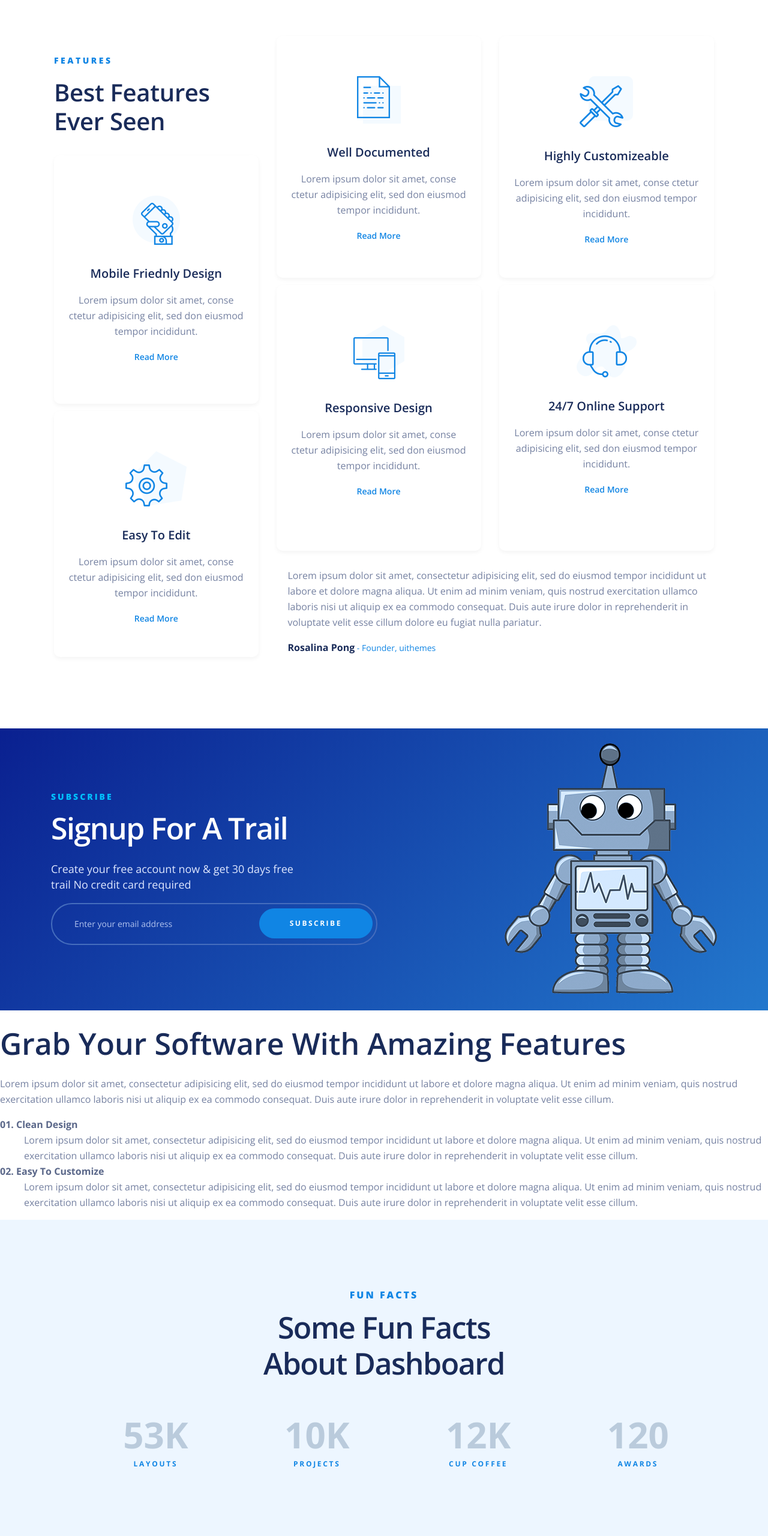
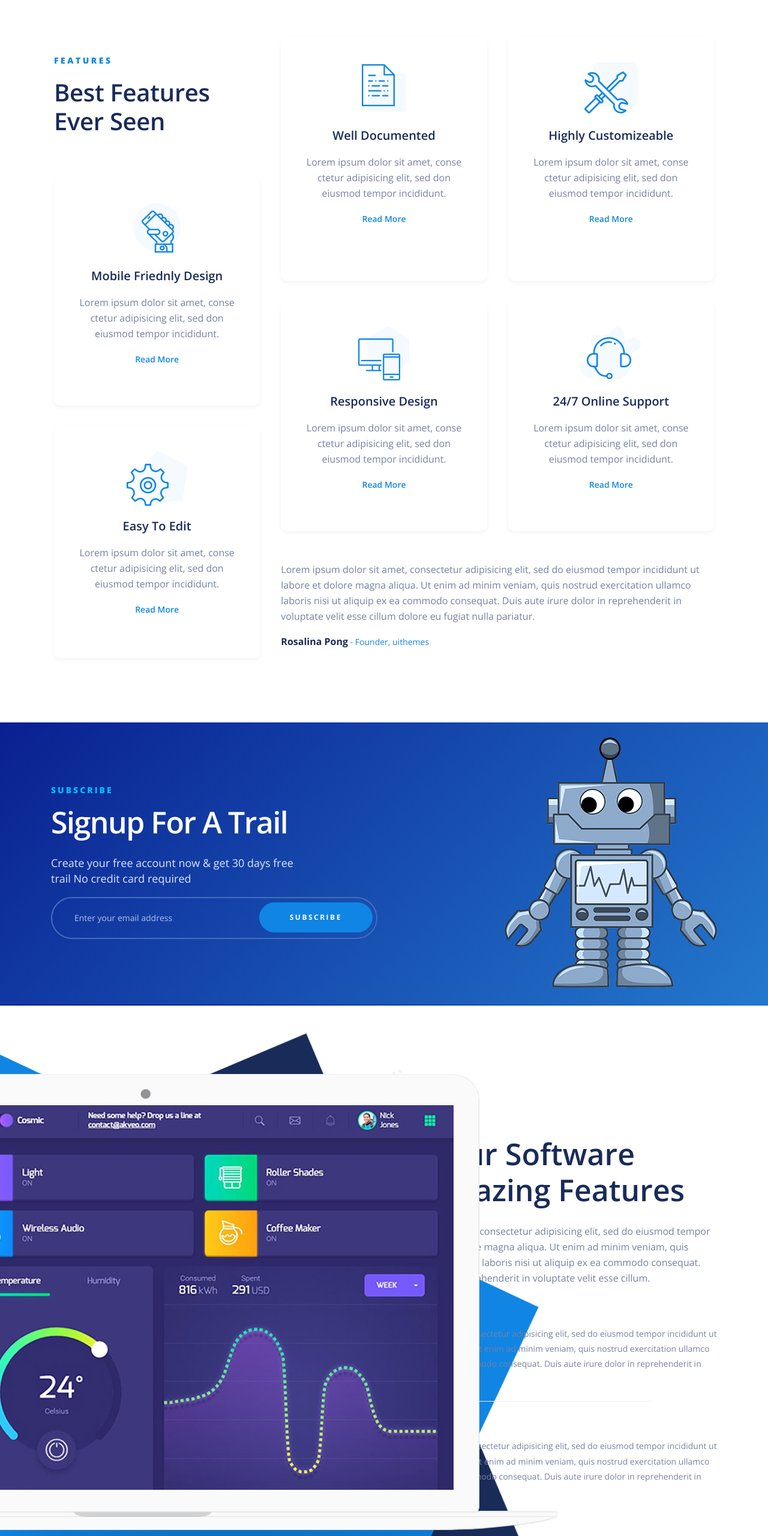
Before and after one commit to liamina027/Limpon, a plain HTML site: page index.html in a window 1280 px wide. Shown: the part 1306-3866 px from the top of the page at 60% size. Drawn offline with nearby package versions, Linux system fonts and the light colour scheme.

Commit message:
html, css

```diff
--- a/css/style.css
+++ b/css/style.css
@@ -77,6 +77,12 @@ h1 {
     margin: 0;
     margin-bottom: 25px;
 }
+.page-software .title-h2 {
+    max-width: 599px;
+    margin-top: 12px;
+    margin-bottom: 26px;
+    line-height: 60px;
+}
 
 .wrap {
     max-width: 1110px;
@@ -94,6 +100,7 @@ h1 {
     border: 1px solid #1085e4;
     border-radius: 30px;
     padding: 20px 40px;
+    transition: 0.3s;
 }
 .btn-primary:hover {
     color: #1085e4;
@@ -115,6 +122,7 @@ h1 {
     border: 1px solid #cbdbe8;
     border-radius: 30px;
     padding: 20px 40px;
+    transition: 0.3s;
 }
 .btn-secondary:hover {
     background-color: #fff;
@@ -123,6 +131,7 @@ h1 {
     font-weight: 400;
     padding: 22px 56px;
     letter-spacing: 1.7px;
+    transition: 0.3s;
 }
 .btn-info {
     font-size: 12px;
@@ -134,6 +143,7 @@ h1 {
     border: 1px solid #dce1e5;
     border-radius: 30px;
     padding: 20px 40px;
+    transition: 0.3s;
 }
 .btn-info:hover {
     color: #fff;
@@ -173,7 +183,7 @@ h1 {
 .btn-group a + a {
     margin-left: 15px;
 }
-.screen-img {
+.page-header .screen-img {
     display: block;
     background: url("../img/header-screen.png") no-repeat;
     width: 895px;
@@ -229,7 +239,8 @@ h1 {
         "e h h";
     max-width: 1100px;
     margin: 0 auto;
-    align-content: space-between;
+    grid-gap: 35px;
+    grid-template-columns: repeat(3,1fr);
 }
 .grid-title {
     grid-area: a;
@@ -254,18 +265,12 @@ h1 {
 }
 .grid-text {
     grid-area: h;
-    margin-left: 49px;
 }
 .grid-item {
     text-align: center;
     box-shadow: 0 3px 7px #f4f4f4;
     border-radius: 10px;
-    margin-bottom: 12px;
-    margin-left: 30px;
-    padding: 67px 21px 51px;
-}
-.grid-item-1, .grid-item-4 {
-    margin-left: 0;
+    padding: 40px 29px 64px;
 }
 .grid-item h3 {
     font-size: 20px;
@@ -289,39 +294,35 @@ h1 {
     color: #1085e4;
 }
 .grid-icon {
+    display: block;
+    margin: 0 auto 21px;
+    height: 92px;
+    background-position: center;
     background-repeat: no-repeat;
-    display: block;
-    margin: 0 auto 35px;
 }
 .grid-icon-1 {
-    background: url("../img/grid-icon-1.png");
-    width: 79px;
-    height: 82px;
+    background-image: url("../img/grid-icon-1.png");
+    background-size: 79px 82px;
 }
 .grid-icon-2 {
-    background: url("../img/grid-icon-2.png");
-    width: 73px;
-    height: 79px;
+    background-image: url("../img/grid-icon-2.png");
+    background-size: 73px 79px;
 }
 .grid-icon-3 {
-    background: url("../img/grid-icon-3.png");
-    width: 89px;
-    height: 85px;
+    background-image: url("../img/grid-icon-3.png");
+    background-size: 89px 85px;
 }
 .grid-icon-4 {
-    background: url("../img/grid-icon-4.png");
-    width: 102px;
-    height: 92px;
+    background-image: url("../img/grid-icon-4.png");
+    background-size: 102px 92px;
 }
 .grid-icon-5 {
-    background: url("../img/grid-icon-5.png");
-    width: 85px;
-    height: 90px;
+    background-image: url("../img/grid-icon-5.png");
+    background-size: 85px 90px;
 }
 .grid-icon-6 {
-    background: url("../img/grid-icon-6.png");
-    width: 100px;
-    height: 87px;
+    background-image: url("../img/grid-icon-6.png");
+    background-size: 100px 87px;
 }
 
 /*PAGE-SUBSCRIBE*/
@@ -361,10 +362,64 @@ h1 {
 .box-subscribe-user input:-ms-input-placeholder      {color:#b1c3ee;}
 
 /*PAGE-SOFTWARE*/
-.page-software dt {
-    font-size: 16px;
+.page-software-flex {
+    display: flex;
+    justify-content: flex-end;
+}
+.page-software-flex>div {
+    flex-basis: 55%;
+}
+.page-software-icon {
+    display: block;
+    background-image: url("../img/icon.png");
+    background-repeat: no-repeat;
+    background-position: -28px 0;
+    width: 116px;
+    height: 98px;
+}
+.page-software-list {
+    margin-top: 31px;
+    height: 323px;
+    overflow: hidden;
+    overflow-y: scroll;
+}
+.page-software-list dt {
     font-weight: 700;
     color: #5a6789;
+    margin-bottom: 10px;
+}
+.page-software-list dd {
+    margin-left: 0;
+    margin-bottom: 25px;
+    font-size: 14px;
+    line-height: 1.8;
+}
+.page-software .screen-img {
+    display: block;
+    background: url("../img/software-screen.png") no-repeat;
+    width: 931px;
+    height: 810px;
+    position: absolute;
+    left: 0;
+    top: 116px;
+}
+.page-software-list::-webkit-scrollbar {
+    background-color: #f3f6ff;
+    border-radius: 10px;
+    width: 5px;
+}
+.page-software-list::-webkit-scrollbar-thumb {
+    background-color: #1085e4;
+    height: 20px;
+    border-radius: 10px;
+}
+.page-software hr {
+    max-width: 500px;
+    margin-bottom: 25px;
+    margin-left: 0;
+    background-color: #f2f2f2;
+    border: none;
+    height: 1px;
 }
 
 /*PAGE-STAT*/
@@ -539,6 +594,12 @@ h1 {
     filter: progid:DXImageTransform.Microsoft.gradient( startColorstr='#0a2090', endColorstr='#2378cd', GradientType=1 );
     padding: 25px 0 28px 0;
 }
+.page-software {
+    background: url("../img/software-bg.png") no-repeat;
+    background-size: cover;
+    padding: 109px 0 156px 0;
+    position: relative;
+}
 .page-stat, .page-screen {
     background-color: #edf6ff;
 }
--- a/index.html
+++ b/index.html
@@ -129,15 +129,51 @@
 
     <!--Блок 5-->
     <div class = "page-software">
-        <div></div><!--Иконка-->
+        <div class="wrap page-software-flex">
+            <div>
+                <div class="page-software-icon"></div><!--Иконка-->
                 <h2 class = "title-h2">Grab Your  Software With Amazing  Features</h2>
                 <p>Lorem ipsum dolor sit amet, consectetur adipisicing elit, sed do eiusmod tempor incididunt ut labore et dolore magna aliqua. Ut enim ad minim veniam, quis nostrud exercitation ullamco laboris nisi ut aliquip ex ea commodo consequat. Duis aute irure dolor in reprehenderit in voluptate velit esse cillum.</p>
-        <dl>
+                <dl class="page-software-list">
                     <dt>01. Clean Design</dt>
                     <dd>Lorem ipsum dolor sit amet, consectetur adipisicing elit, sed do eiusmod tempor incididunt ut labore et dolore magna aliqua. Ut enim ad minim veniam, quis nostrud exercitation ullamco laboris nisi ut aliquip ex ea commodo consequat. Duis aute irure dolor in reprehenderit in voluptate velit esse cillum.</dd>
+                    <hr>
                     <dt>02. Easy To Customize</dt>
                     <dd>Lorem ipsum dolor sit amet, consectetur adipisicing elit, sed do eiusmod tempor incididunt ut labore et dolore magna aliqua. Ut enim ad minim veniam, quis nostrud exercitation ullamco laboris nisi ut aliquip ex ea commodo consequat. Duis aute irure dolor in reprehenderit in voluptate velit esse cillum.</dd>
+                    <hr>
+                    <dt>03. Clean Design</dt>
+                    <dd>Lorem ipsum dolor sit amet, consectetur adipisicing elit, sed do eiusmod tempor incididunt ut labore et dolore magna aliqua. Ut enim ad minim veniam, quis nostrud exercitation ullamco laboris nisi ut aliquip ex ea commodo consequat. Duis aute irure dolor in reprehenderit in voluptate velit esse cillum.</dd>
+                    <hr>
+                    <dt>04. Easy To Customize</dt>
+                    <dd>Lorem ipsum dolor sit amet, consectetur adipisicing elit, sed do eiusmod tempor incididunt ut labore et dolore magna aliqua. Ut enim ad minim veniam, quis nostrud exercitation ullamco laboris nisi ut aliquip ex ea commodo consequat. Duis aute irure dolor in reprehenderit in voluptate velit esse cillum.</dd>
+                    <hr>
+                    <dt>05. Clean Design</dt>
+                    <dd>Lorem ipsum dolor sit amet, consectetur adipisicing elit, sed do eiusmod tempor incididunt ut labore et dolore magna aliqua. Ut enim ad minim veniam, quis nostrud exercitation ullamco laboris nisi ut aliquip ex ea commodo consequat. Duis aute irure dolor in reprehenderit in voluptate velit esse cillum.</dd>
+                    <hr>
+                    <dt>06. Easy To Customize</dt>
+                    <dd>Lorem ipsum dolor sit amet, consectetur adipisicing elit, sed do eiusmod tempor incididunt ut labore et dolore magna aliqua. Ut enim ad minim veniam, quis nostrud exercitation ullamco laboris nisi ut aliquip ex ea commodo consequat. Duis aute irure dolor in reprehenderit in voluptate velit esse cillum.</dd>
+                    <hr>
+                    <dt>07. Clean Design</dt>
+                    <dd>Lorem ipsum dolor sit amet, consectetur adipisicing elit, sed do eiusmod tempor incididunt ut labore et dolore magna aliqua. Ut enim ad minim veniam, quis nostrud exercitation ullamco laboris nisi ut aliquip ex ea commodo consequat. Duis aute irure dolor in reprehenderit in voluptate velit esse cillum.</dd>
+                    <hr>
+                    <dt>08. Easy To Customize</dt>
+                    <dd>Lorem ipsum dolor sit amet, consectetur adipisicing elit, sed do eiusmod tempor incididunt ut labore et dolore magna aliqua. Ut enim ad minim veniam, quis nostrud exercitation ullamco laboris nisi ut aliquip ex ea commodo consequat. Duis aute irure dolor in reprehenderit in voluptate velit esse cillum.</dd>
+                    <hr>
+                    <dt>09. Clean Design</dt>
+                    <dd>Lorem ipsum dolor sit amet, consectetur adipisicing elit, sed do eiusmod tempor incididunt ut labore et dolore magna aliqua. Ut enim ad minim veniam, quis nostrud exercitation ullamco laboris nisi ut aliquip ex ea commodo consequat. Duis aute irure dolor in reprehenderit in voluptate velit esse cillum.</dd>
+                    <hr>
+                    <dt>10. Easy To Customize</dt>
+                    <dd>Lorem ipsum dolor sit amet, consectetur adipisicing elit, sed do eiusmod tempor incididunt ut labore et dolore magna aliqua. Ut enim ad minim veniam, quis nostrud exercitation ullamco laboris nisi ut aliquip ex ea commodo consequat. Duis aute irure dolor in reprehenderit in voluptate velit esse cillum.</dd>
+                    <hr>
+                    <dt>11. Clean Design</dt>
+                    <dd>Lorem ipsum dolor sit amet, consectetur adipisicing elit, sed do eiusmod tempor incididunt ut labore et dolore magna aliqua. Ut enim ad minim veniam, quis nostrud exercitation ullamco laboris nisi ut aliquip ex ea commodo consequat. Duis aute irure dolor in reprehenderit in voluptate velit esse cillum.</dd>
+                    <hr>
+                    <dt>12. Easy To Customize</dt>
+                    <dd>Lorem ipsum dolor sit amet, consectetur adipisicing elit, sed do eiusmod tempor incididunt ut labore et dolore magna aliqua. Ut enim ad minim veniam, quis nostrud exercitation ullamco laboris nisi ut aliquip ex ea commodo consequat. Duis aute irure dolor in reprehenderit in voluptate velit esse cillum.</dd>
                 </dl>
+            </div>
+        </div>
+        <div class="screen-img"></div>
     </div>
 
     <!--Блок 6-->
```
Also changed, not shown: img/features2-bg.png (deleted), img/features2-screen.png (deleted), img/icon.png (renamed from img/features-icon.png), img/photo.png (added), img/software-bg.png (added), img/software-screen.png (added), img/stat-bg.png (renamed from img/facts-bg.png). Lines whose indentation alone changed are shown as unchanged.
